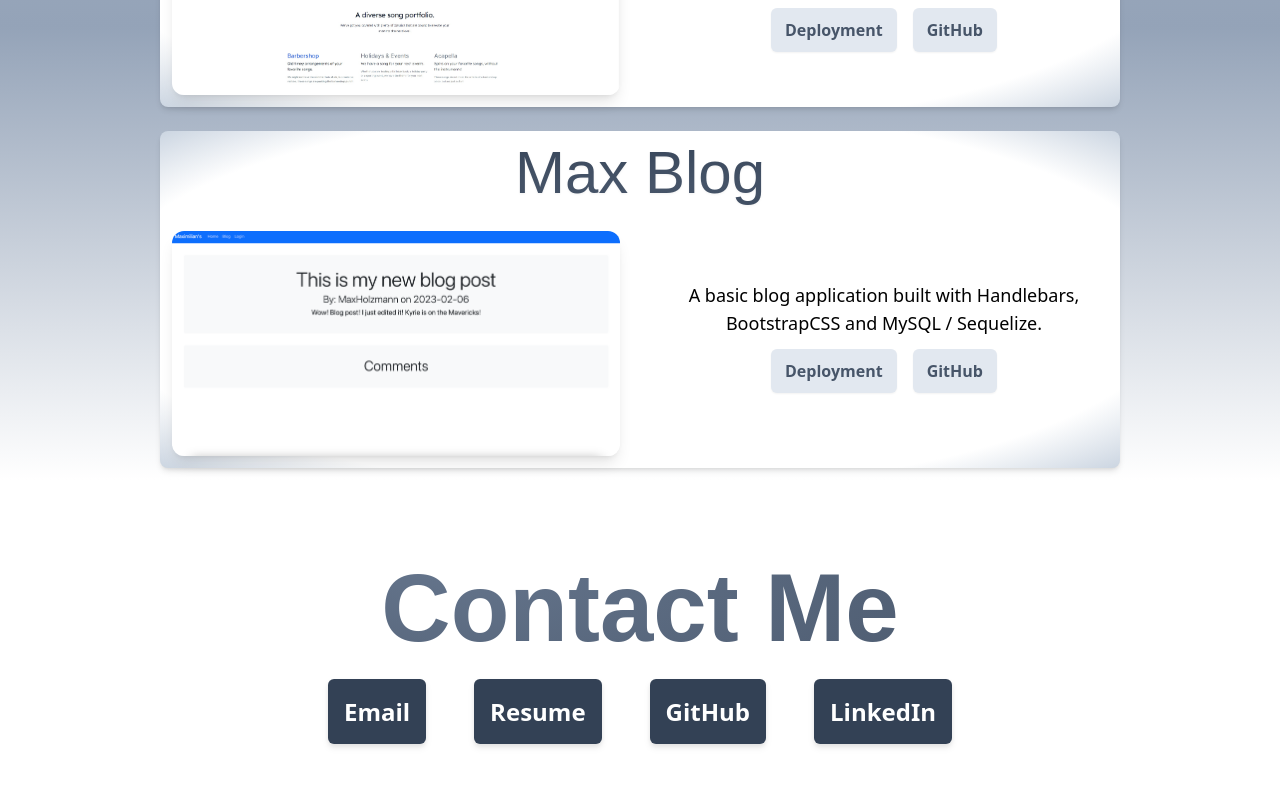
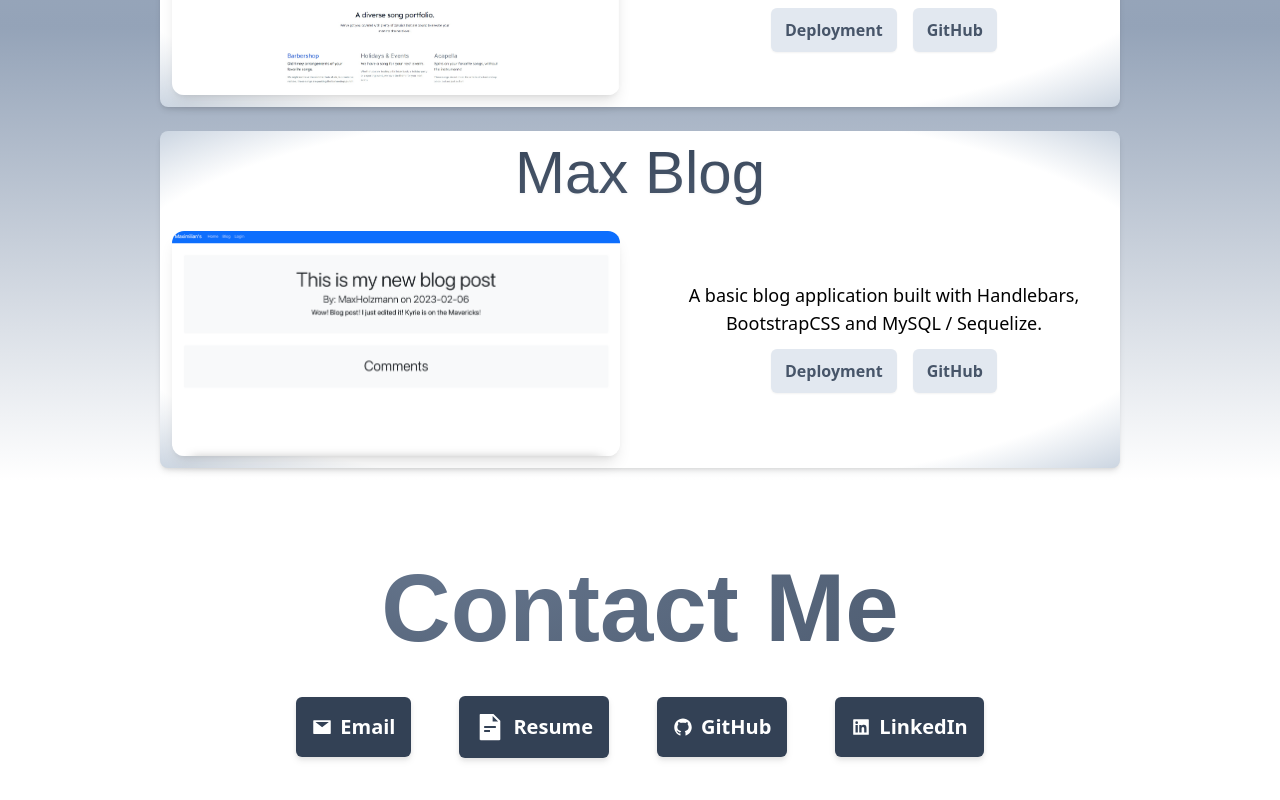
Before and after one commit to MaxHolzmann/portfolio, a Next.js app: page / in a window 1280 px wide. Shown: the part 3619-4419 px from the top of the page. Built offline with nearby package versions, Linux system fonts and the light colour scheme; what tailwindcss-animated would draw is missing.

Commit message:
adds logos to contact buttons

```diff
--- a/app/page.js
+++ b/app/page.js
@@ -3,6 +3,12 @@ import { useRef } from "react";
 import "aos/dist/aos.css";
 import Project from "./components/Project";
 import DownArrow from "./components/DownArrow";
+import {
+  AiFillFileText,
+  AiFillGithub,
+  AiFillLinkedin,
+  AiFillMail,
+} from "react-icons/ai";
 
 export default function Home() {
   const aboutMeRef = useRef();
@@ -152,37 +158,41 @@ export default function Home() {
         <div className="mt-10 flex flex-col gap-12 gap-y-16 sm:flex-row">
           <button>
             <a
-              className="rounded-md bg-slate-700 p-4 text-2xl font-bold text-white drop-shadow-md hover:bg-slate-500"
+              className="flex place-items-center justify-between gap-2 rounded-md bg-slate-700 p-4 text-xl font-bold text-white drop-shadow-md hover:bg-slate-500"
               href="mailto:max@holzmann.io"
             >
-              Email
+              <AiFillMail />
+              <p>Email</p>
             </a>
           </button>
           <button>
             <a
-              className="rounded-md bg-slate-700 p-4 text-2xl font-bold text-white drop-shadow-md hover:bg-slate-500"
+              className="flex place-items-center justify-between gap-2 rounded-md bg-slate-700 p-4 text-xl font-bold text-white drop-shadow-md hover:bg-slate-500"
               href="/resume.pdf"
               target="_blank"
             >
-              Resume
+              <AiFillFileText className="text-3xl" />
+              <p>Resume</p>
             </a>
           </button>
           <button>
             <a
               href="https://www.github.com/MaxHolzmann"
               target="_blank"
-              className="rounded-md bg-slate-700 p-4 text-2xl font-bold text-white drop-shadow-md hover:bg-slate-500"
+              className="flex place-items-center justify-between gap-2 rounded-md bg-slate-700 p-4 text-xl font-bold text-white drop-shadow-md hover:bg-slate-500"
             >
-              GitHub
+              <AiFillGithub />
+              <p>GitHub</p>
             </a>
           </button>
           <button>
             <a
               href="https://www.linkedin.com/in/maximilian-holzmann-416483216/"
               target="_blank"
-              className="rounded-md bg-slate-700 p-4 text-2xl font-bold text-white drop-shadow-md hover:bg-slate-500"
+              className="flex place-items-center justify-between gap-2 rounded-md bg-slate-700 p-4 text-xl font-bold text-white drop-shadow-md hover:bg-slate-500"
             >
-              LinkedIn
+              <AiFillLinkedin />
+              <p>LinkedIn</p>
             </a>
           </button>
         </div>
--- a/package.json
+++ b/package.json
@@ -17,6 +17,7 @@
     "next": "^13.5.4",
     "react": "18.2.0",
     "react-dom": "18.2.0",
+    "react-icons": "^5.4.0",
     "tailwindcss-animated": "^1.1.2"
   },
   "devDependencies": {
```
Also changed, not shown: 1 other file (tests, documents, lock files or other folders).
